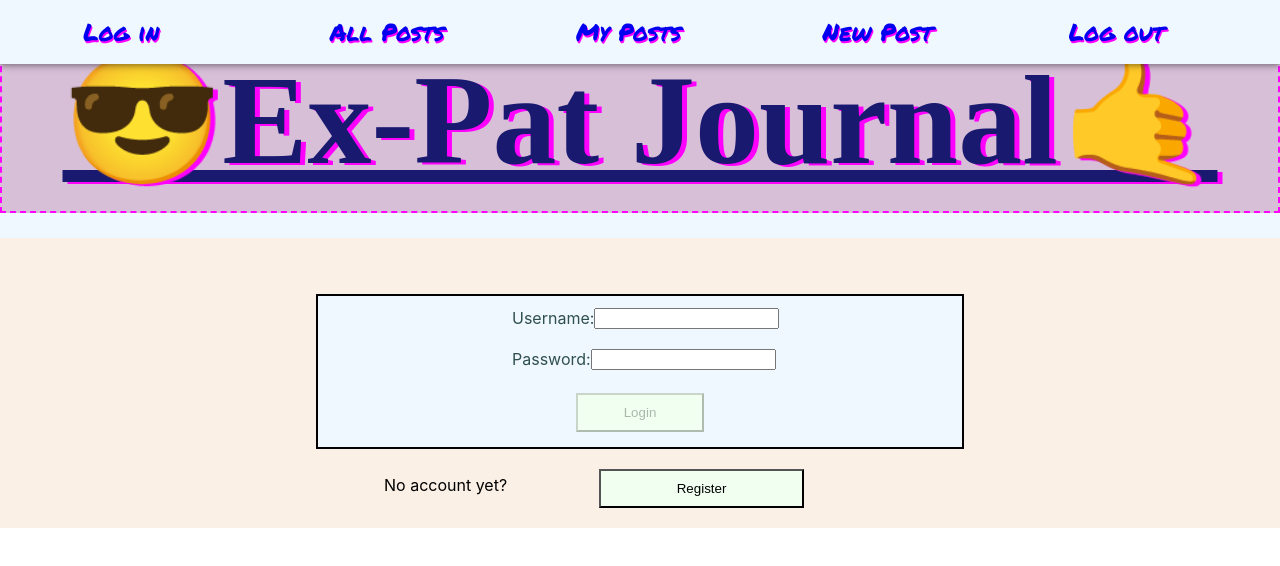
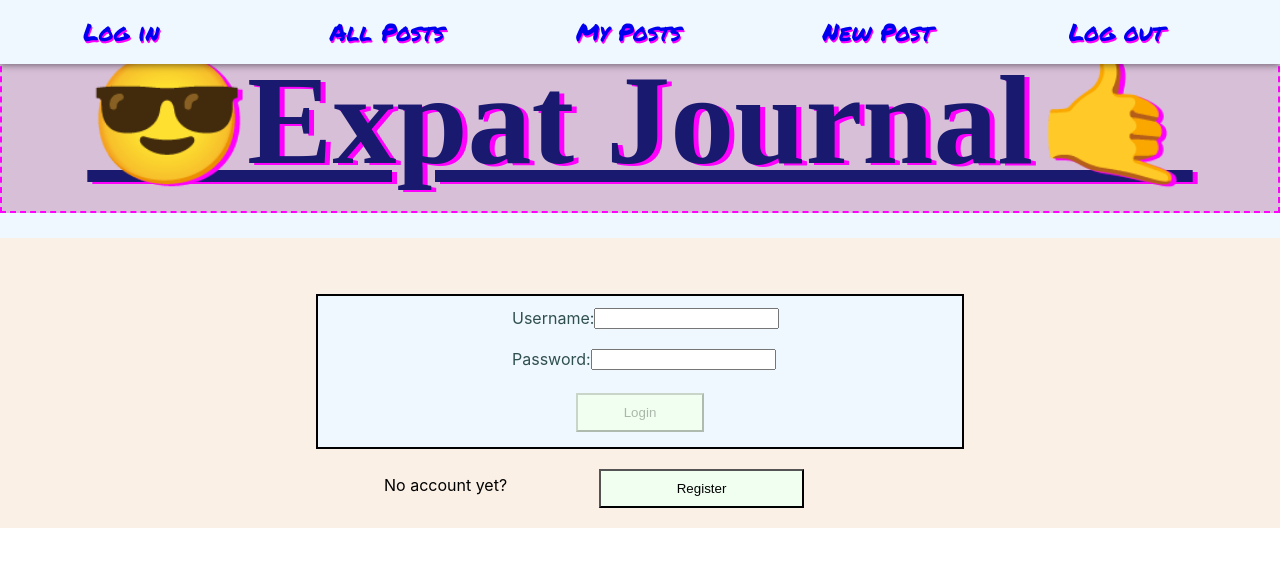
Before and after one commit to Build-Week-Ex-Pat-Journal/front-end, a React (Create React App) app in the folder ex-pat-journal/: page / in a window 1280 px wide. Shown: the top 566 px of the page. Built offline with nearby package versions, Linux system fonts and the light colour scheme; a web font is replaced by a local one.

Commit message:
Expat, not ex-pat

```diff
--- a/ex-pat-journal/src/App.js
+++ b/ex-pat-journal/src/App.js
@@ -18,7 +18,7 @@ function App() {
     <StyledApp>
       <Router>
         <NavBar />
-        <StyledH1>😎Ex-Pat Journal🤙 </StyledH1>
+        <StyledH1>😎Expat Journal🤙 </StyledH1>
         <Switch>
           <Route exact path="/" component={LoginForm} />
           <Route exact path="/register" component={RegisterForm} />
```
Also changed, not shown: 1 other file (tests, documents, lock files or other folders).
